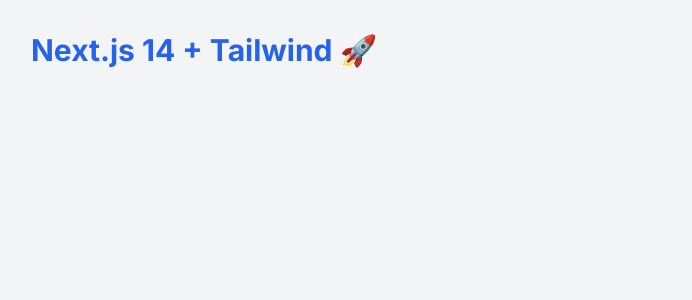
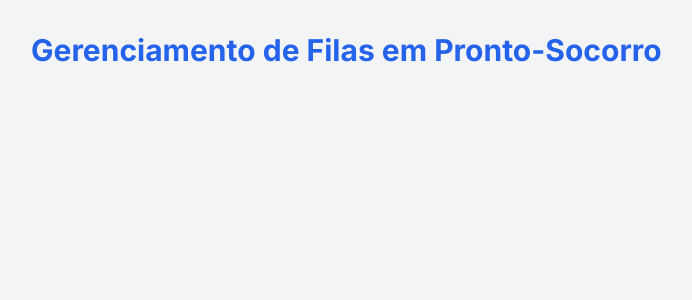
Before and after one commit to Zidan-09/ProjetoInterdiciplinar_GdF, a Next.js app in the folder frontend/: page / in a window 1280 px wide. Shown: the top 300 px of the page, without its empty margins (1-693 px from the left). Built offline with nearby package versions, Linux system fonts and the light colour scheme.

Commit message:
Tela_Recepicionista

```diff
--- a/frontend/app/layout.tsx
+++ b/frontend/app/layout.tsx
@@ -5,8 +5,8 @@
 const inter = Inter({ subsets: ["latin"] });
 
 export const metadata: Metadata = {
-  title: "Create Next App",
-  description: "Generated by create next app",
+  title: "Sistema GdF",
+  description: "Sistema de Gerenciamento de Filas em Pronto-Socorro",
 };
 
 export default function RootLayout({
--- a/frontend/app/page.tsx
+++ b/frontend/app/page.tsx
@@ -2,7 +2,7 @@
   return (
     <main className="min-h-screen bg-gray-100 p-8">
       <h1 className="text-3xl font-bold text-blue-600">
-        Next.js 14 + Tailwind 🚀
+        Gerenciamento de Filas em Pronto-Socorro
       </h1>
     </main>
   )
```
Also changed, not shown: frontend/app/login/page.tsx (added), frontend/app/receptionist/createTicket/page.tsx (added), frontend/app/receptionist/layout.tsx (added), frontend/app/receptionist/patientRegister/page.tsx (added), frontend/app/receptionist/showQueue/page.tsx (added), 2 other files (tests, documents, lock files or other folders).
